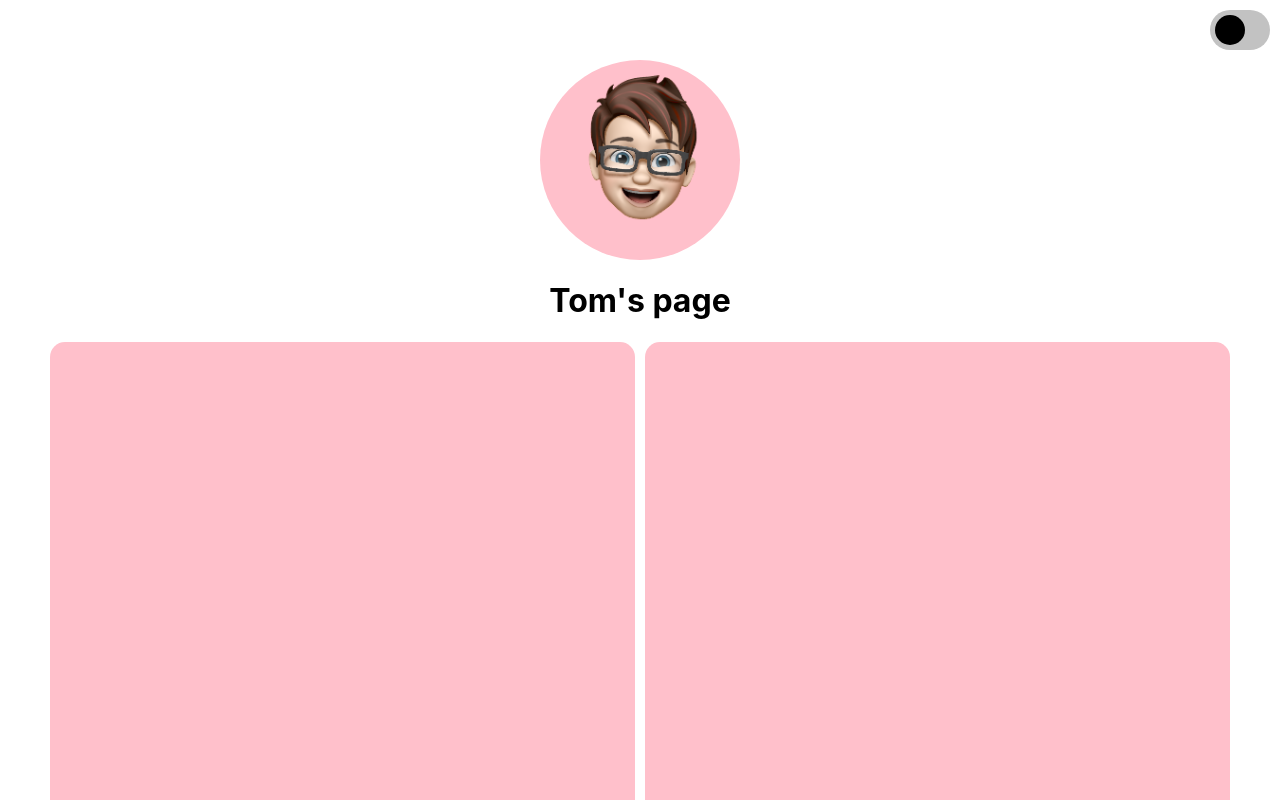
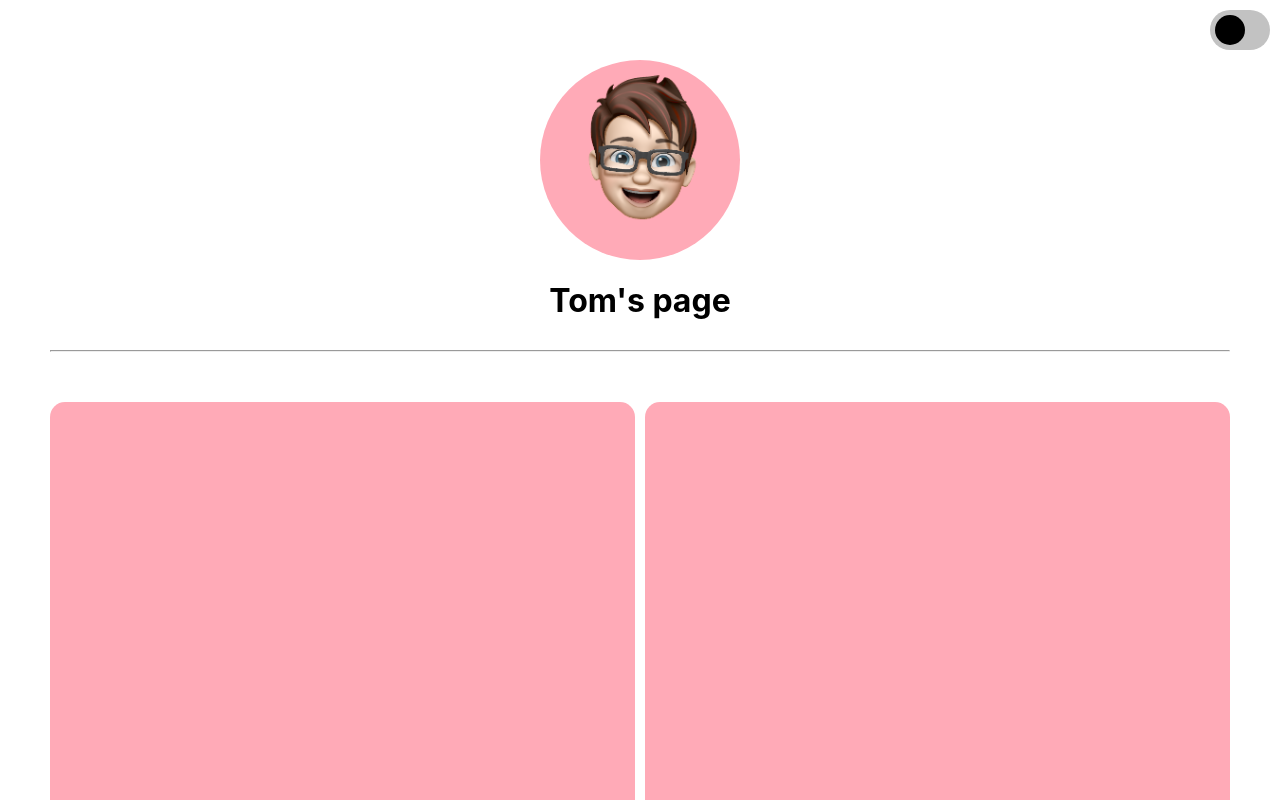
Before and after one commit to tjk3o/tom-portfolio-three, a Next.js app: page / in a window 1280 px wide. Shown: the top 800 px of the page. Built offline with nearby package versions, Linux system fonts and the light colour scheme.

Commit message:
Move styles from home and create Hr

```diff
--- a/components/Avatar/styles.js
+++ b/components/Avatar/styles.js
@@ -4,5 +4,5 @@ export const AvatarImage = styled.img`
   border-radius: 50%;
   width: 200px;
   height: 200px;
-  background: pink;
+  background: var(--color-pink);
 `;
--- a/components/Home/index.tsx
+++ b/components/Home/index.tsx
@@ -1,75 +1,17 @@
 import Head from 'next/head';
-import styled from 'styled-components';
 import useDarkMode from '../../hooks/useDarkMode';
 import { Toggle } from '../Buttons/Toggle';
 import Header from '../Header';
 import Avatar from '../Avatar';
-import { HEADER_HEIGHT } from '../Header/styles';
-import { mediaQueries } from '../../theme';
-
-const HomeWrapper = styled.main`
-  background-color: var(--background-color);
-  height: 100vh;
-  flex: 1 1 0;
-  display: block;
-`;
-
-const Main = styled.main`
-  width: 100%;
-  display: flex;
-  flex-direction: column;
-  align-items: center;
-`;
-
-const Footer = styled.footer`
-  width: 100%;
-  display: flex;
-  justify-content: center;
-
-  ${mediaQueries.tabletPortraitUp`
-    justify-content: flex-end;
-  `};
-`;
-
-const MainAndFooterContainer = styled.div`
-  min-height: calc(100vh - ${HEADER_HEIGHT}px);
-  display: flex;
-  flex-direction: column;
-  justify-content: space-between;
-`;
-
-const CardGrid = styled.div`
-  margin: 0 10px;
-  display: grid;
-  grid-template-columns: 1fr;
-  row-gap: 10px;
-  width: calc(100% - 20px);
-  ${mediaQueries.tabletLandscapeUp`
-    margin: 0;
-    width: 940px;
-    grid-template-columns: 1fr 1fr;
-    column-gap: 10px;
-  `};
-  ${mediaQueries.tabletLargeUp`
-    width: 1000px;
-  `};
-  ${mediaQueries.desktopUp`
-    width: 1180px;
-  `};
-  ${mediaQueries.desktopLargeUp`
-    width: 1420px;
-  `};
-  ${mediaQueries.desktopXLUp`
-    width: 1920px;
-  `};
-`;
-
-const Card = styled.div`
-  width: 100%;
-  background: pink;
-  border-radius: 15px;
-  padding-bottom: 120%;
-`;
+import {
+  HomeWrapper,
+  MainAndFooterContainer,
+  Main,
+  Hr,
+  CardGrid,
+  Card,
+  Footer,
+} from './styles';
 
 export default function Home() {
   const { handleSetIsDarkTheme, isDarkTheme } = useDarkMode();
@@ -87,6 +29,7 @@ export default function Home() {
         <Main>
           <Avatar />
           <h1>Tom&apos;s page</h1>
+          <Hr />
           <CardGrid>
             <Card />
             <Card />
--- /dev/null
+++ b/components/Home/styles.js
@@ -0,0 +1,89 @@
+import styled from 'styled-components';
+import { HEADER_HEIGHT } from '../Header/styles';
+import { mediaQueries } from '../../theme';
+
+export const HomeWrapper = styled.main`
+  background-color: var(--background-color);
+  height: 100vh;
+  flex: 1 1 0;
+  display: block;
+`;
+
+export const Main = styled.main`
+  width: 100%;
+  display: flex;
+  flex-direction: column;
+  align-items: center;
+`;
+
+export const Footer = styled.footer`
+  width: 100%;
+  display: flex;
+  justify-content: center;
+
+  ${mediaQueries.tabletPortraitUp`
+    justify-content: flex-end;
+  `};
+`;
+
+export const MainAndFooterContainer = styled.div`
+  min-height: calc(100vh - ${HEADER_HEIGHT}px);
+  display: flex;
+  flex-direction: column;
+  justify-content: space-between;
+`;
+
+export const Hr = styled.hr`
+  height: 1px;
+  color: var(--color-secondary);
+  width: calc(100% - 20px);
+  margin-bottom: 50px;
+  ${mediaQueries.tabletLandscapeUp`
+    width: 940px;
+  `};
+  ${mediaQueries.tabletLargeUp`
+    width: 1000px;
+  `};
+  ${mediaQueries.desktopUp`
+    width: 1180px;
+  `};
+  ${mediaQueries.desktopLargeUp`
+    width: 1420px;
+  `};
+  ${mediaQueries.desktopXLUp`
+    width: 1920px;
+  `};
+`;
+
+export const CardGrid = styled.div`
+  margin: 0 10px;
+  display: grid;
+  grid-template-columns: 1fr;
+  row-gap: 10px;
+  width: calc(100% - 20px);
+  ${mediaQueries.tabletLandscapeUp`
+    margin: 0;
+    width: 940px;
+    grid-template-columns: 1fr 1fr;
+    column-gap: 10px;
+  `};
+  ${mediaQueries.tabletLargeUp`
+    width: 1000px;
+  `};
+  ${mediaQueries.desktopUp`
+    width: 1180px;
+  `};
+  ${mediaQueries.desktopLargeUp`
+    width: 1420px;
+  `};
+  ${mediaQueries.desktopXLUp`
+    width: 1920px;
+  `};
+`;
+
+export const Card = styled.div`
+  width: 100%;
+  background: var(--color-pink);
+  border-radius: 15px;
+  padding-bottom: 120%;
+`;
--- a/styles/globals.css
+++ b/styles/globals.css
@@ -3,12 +3,14 @@
   --color-primary: #000;
   --color-background: #fff;
   --color-secondary: rgb(194, 194, 194);
+  --color-pink: rgb(255, 170, 183);
 }
 [data-theme='dark'] {
   --color-primary-accent: #9d86e9;
   --color-primary: #fff;
   --color-background: #000;
   --color-secondary: rgb(194, 194, 194);
+  --color-pink: pink;
 }
 
 html,
```
